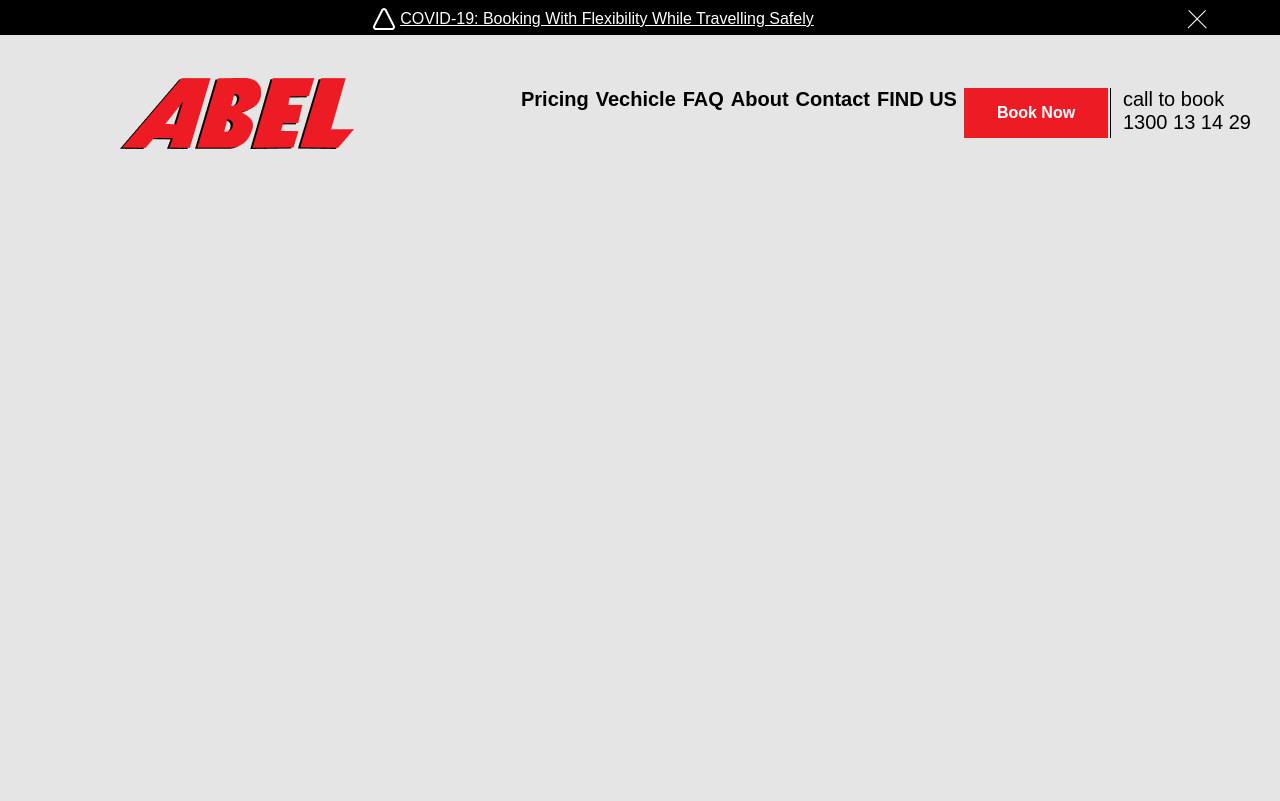
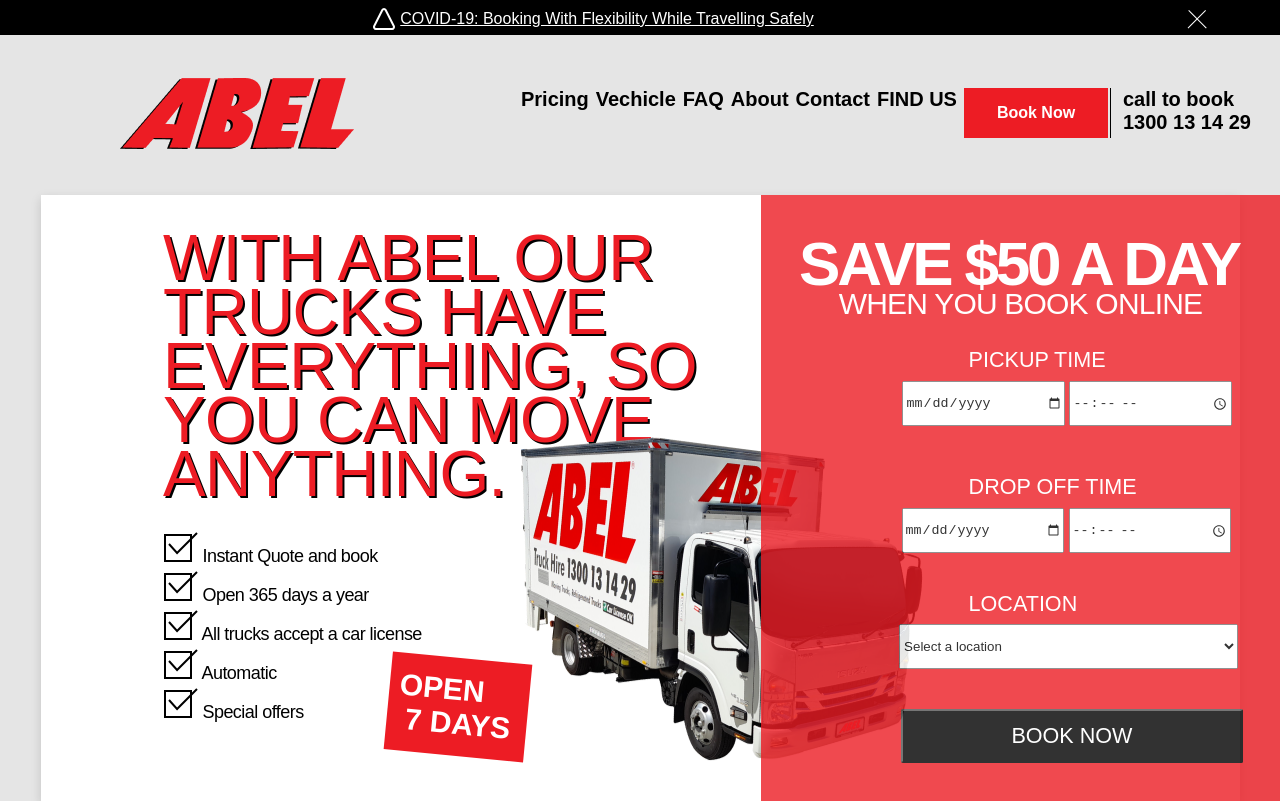
Before and after one commit to Zeeshan-H/AbelApp, a plain HTML site: page index.html in a window 1280 px wide. Drawn offline with Linux system fonts and the light colour scheme; a web font is replaced by a local one.

Commit message:
Abel app updated with banner

```diff
--- a/css/style.css
+++ b/css/style.css
@@ -109,11 +109,229 @@
 }
 
 .nav-contact {
-/*	display: inline-block;
-	width: 20px;
-	height: 20px;*/
 	display: inline-block;
 	width: 150px;
-	font-weight: 400;
+	font-weight: 600;
 	font-size: 20px;
 }
+
+.banner-container {
+	width: 1199px;
+	/*background: red;*/
+	height: 606px;
+	display: flex;
+	margin: auto;
+	box-sizing: border-box;
+	background: #FFFFFF;
+	box-shadow: 0px 4px 10px rgba(0, 0, 0, 0.15);
+}
+
+.banner-left-heading {
+	font-style: normal;
+	font-weight: 400;
+	font-size: 64px;
+	line-height: 54px;
+	text-transform: uppercase;
+	color: #ED1C24;
+	width: 590px;
+	height: 260px;
+	text-shadow: 2px 2px 0px #000000;
+	letter-spacing: -0.01em;
+	position: absolute;
+	left: 163px;
+	top: 231px;
+}
+
+.banner-content {
+	box-sizing: border-box;
+	position: absolute;
+	width: 341px;
+	height: 167px;
+	left: 122px;
+	top: 530px;
+	background: #FFFFFF;
+}
+
+.banner-list-items {
+	list-style-type: none;
+	font-style: normal;
+	font-weight: 400;
+	font-size: 18px;
+	line-height: 21px;
+	letter-spacing: -0.03em;
+	color: #000000;
+}
+
+.banner-list-items li {
+	padding: 2px;
+}
+
+.banner-sign {
+	position: absolute;
+	width: 140.45px;
+	height: 97.76px;
+	left: 388.1px;
+	top: 658px;
+	display: flex;
+	align-items: center;
+	background: #ED1C24;
+	transform: rotate(5.45deg);
+}
+
+.banner-sign span {
+	font-style: normal;
+	font-weight: 600;
+	font-size: 30px;
+	/*width: 110px;*/
+	/*line-height: 36px;*/
+	margin-left: 10px;
+	color: #FFFFFF;
+	/*padding: 10px;*/
+	text-transform: uppercase;
+	/*transform: rotate(5.45deg);*/
+}
+
+.banner-image-container {
+	position: absolute;
+	width: 517px;
+	height: 383.96px;
+	left: 500px;
+	top: 375px;
+	margin-top: 20px;
+	background-image: url('../images/moving-truck.png');
+	background-repeat: no-repeat;
+
+}
+
+.banner-right-section {
+	width: 519px;
+	height: 606px;
+	background: #ED1C24;
+	position: absolute;
+	right: 0;
+	opacity: 0.8;
+}
+
+.banner-right-heading {
+	position: relative;
+	top: 40px;
+	width: 516px;
+	height: 62px;
+	letter-spacing: -0.2rem;
+	font-style: normal;
+	font-weight: 600;
+	font-size: 62px;
+	line-height: 58px;
+	text-align: center;
+	text-transform: uppercase;
+	color: #FFFFFF;
+}
+
+.banner-right-subheading {
+	position: relative;
+	top: 26px;
+	line-height: 58px;
+	font-style: normal;
+	font-weight: 400;
+	font-size: 30px;
+	line-height: 42px;
+	text-align: center;
+	text-transform: uppercase;
+		letter-spacing: -0.05rem;
+	color: #FFFFFF;
+}
+
+.banner-right-pickup-label {
+	position: relative;
+	left: 40%;
+	top: 40px;
+	font-style: normal;
+	font-weight: 400;
+	font-size: 21.5741px;
+	line-height: 42px;
+	text-align: center;
+	text-transform: uppercase;
+	color: #FFFFFF;
+}
+
+.banner-pickup-date {
+	position: relative;
+	top: 80px;
+	width: 162.52px;
+	height: 45.31px;
+}
+
+.banner-pickup-time {
+	position: relative;
+	top: 80px;
+	width: 162.52px;
+	height: 45.31px;
+}
+
+.banner-right-dropoff-label {
+	position: relative;
+	left: 40%;
+	top: 120px;
+	font-style: normal;
+	font-weight: 400;
+	font-size: 21.5741px;
+	line-height: 42px;
+	text-align: center;
+	text-transform: uppercase;
+	color: #FFFFFF;
+}
+
+.banner-dropoff-date {
+	position: relative;
+	top: 160px;
+	right: 32px;
+	width: 162.52px;
+	height: 45.31px;
+}
+
+.banner-dropoff-time {
+	position: relative;
+	top: 160px;
+	right: 32px;
+	width: 162.52px;
+	height: 45.31px;
+}
+
+.banner-right-location-label {
+	position: relative;
+	left: 40%;
+	top: 190px;
+	font-style: normal;
+	font-weight: 400;
+	font-size: 21.5741px;
+	line-height: 42px;
+	text-align: center;
+	text-transform: uppercase;
+	color: #FFFFFF;
+}
+
+.banner-location {
+	position: relative;
+	top: 230px;
+	left: 25px;
+	width: 338.71px;
+height: 45.31px;
+}
+
+.banner-book-btn {
+	position: relative;
+	top: 270px;
+	left: 27%;
+	width: 341.59px;
+	height: 53.94px;
+	background: #000000;
+	border-radius: 2px;
+	font-style: normal;
+	font-weight: 400;
+	font-size: 21.5741px;
+	line-height: 42px;
+	text-align: center;
+	text-transform: uppercase;
+	color: #FFFFFF;
+	cursor: pointer;
+}
--- a/index.html
+++ b/index.html
@@ -39,5 +39,56 @@
 
 	</nav>
 
+
+
+	<div class="banner-container">
+
+		<div class="banner-left-section">
+			<div class="banner-left-heading">
+				With ABEL our trucks have everything, so you can move anything.
+			</div>
+			<div class="banner-content">
+				<ul class="banner-list-items">
+					<li><img src="./images/checkbox.svg"> Instant Quote and book</li>
+					<li><img src="./images/checkbox.svg"> Open 365 days a year</li>
+					<li><img src="./images/checkbox.svg"> All trucks accept a car license</li>
+					<li><img src="./images/checkbox.svg"> Automatic</li>
+					<li><img src="./images/checkbox.svg"> Special offers</li>
+				</ul>
+			</div>
+			<div class="banner-sign">
+				<span>open <br>&nbsp;7 days </span>
+			</div>
+			<div class="banner-image-container">
+
+			</div>
+		</div>
+		<div class="banner-right-section">
+			<div class="banner-right-heading">
+				 save $50 a day
+			</div>
+			<div class="banner-right-subheading">
+				when you book online
+			</div>
+
+			<form>
+				<label for="banner-date" class="banner-right-pickup-label">pickup time</label>
+				<input type="date" name="pickup-date" class="banner-pickup-date">
+				<input type="time" name="pickup-time" class="banner-pickup-time">
+
+				<label for="banner-date" class="banner-right-dropoff-label">drop off time</label>
+				<input type="date" name="dropoff-date" class="banner-dropoff-date">
+				<input type="time" name="dropoff-time" class="banner-dropoff-time">
+
+				<label for="banner-date" class="banner-right-location-label">location</label>
+				<select id="banner-location" name="banner-location" class="banner-location">
+    			<option value="">Select a location</option>
+  				</select>
+
+  				<input value="Book Now" type="submit" name="banner-book-btn" class="banner-book-btn">
+			</form>
+		</div>
+	</div>
+
 </body>
 </html>
```
Also changed, not shown: images/checkbox.svg (added), images/moving-truck.png (added), moving-truck.png (added).
